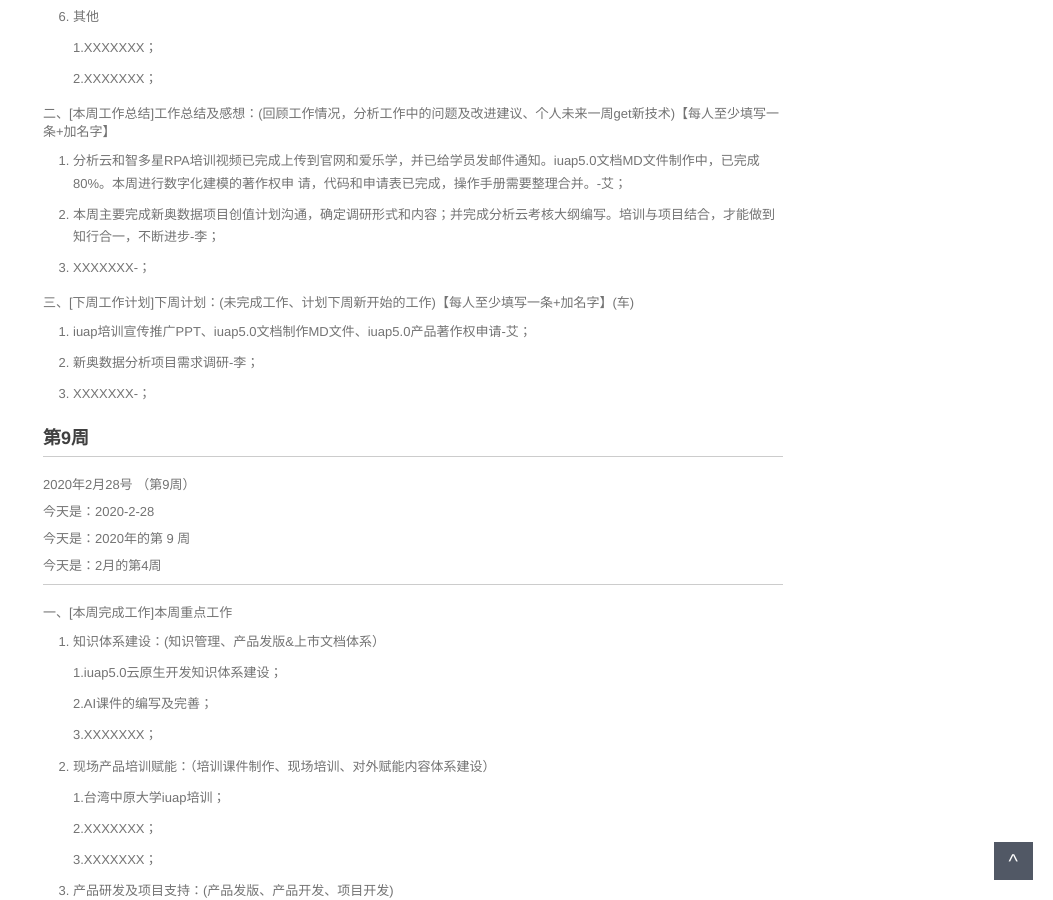
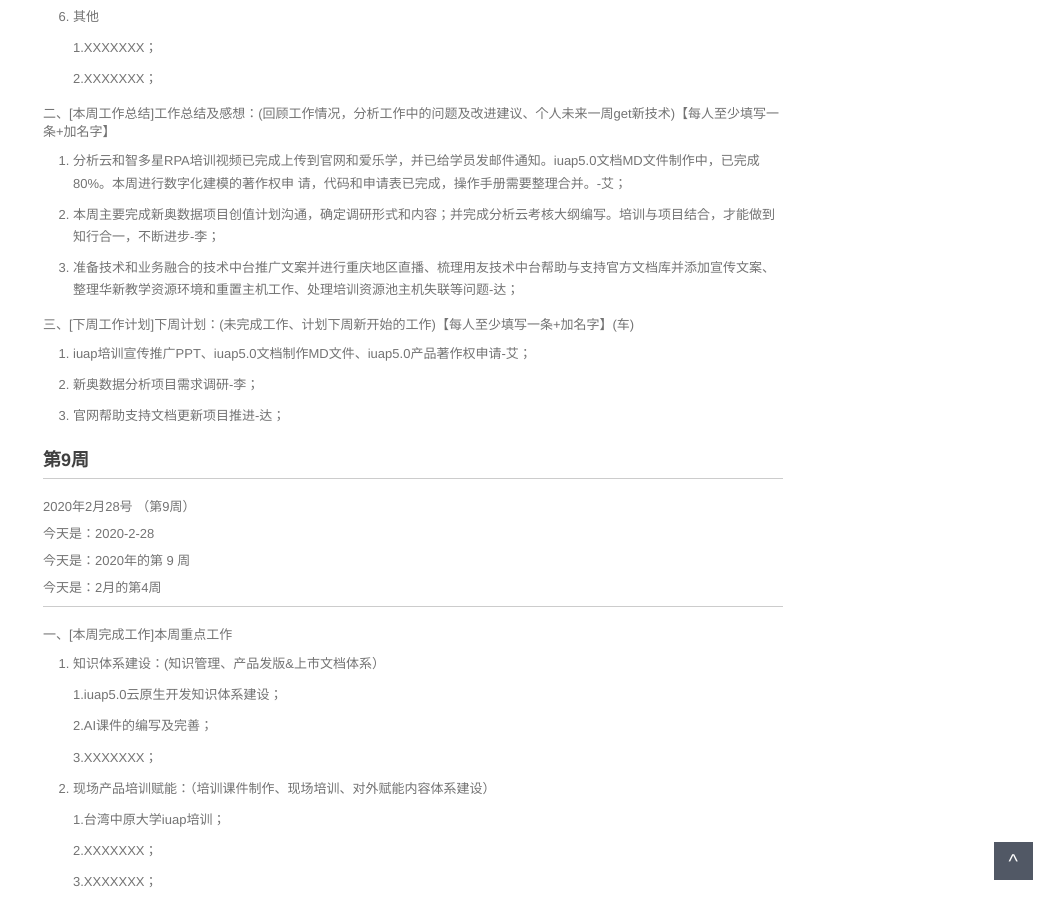
Before and after one commit to walllFlower/blog, a Jekyll site: the page built from 2020-02-28-day_report.md, in a window 1280 px wide and 900 px high, scrolled down 1214 px. Shown: the whole window, without its empty margins (227-1280 px from the left). Built offline with Jekyll 4.4.1, drawn with Linux system fonts in a browser that asks for light colours; comment, search, counter and statistics services are not loaded.

Commit message:
李寅达

```diff
--- a/2020-02-28-day_report.md
+++ b/2020-02-28-day_report.md
@@ -80,7 +80,7 @@ categories: 技术运营工作周报
 
 2. 本周主要完成新奥数据项目创值计划沟通，确定调研形式和内容；并完成分析云考核大纲编写。培训与项目结合，才能做到知行合一，不断进步-李；
 
-3. XXXXXXX-；
+3. 准备技术和业务融合的技术中台推广文案并进行重庆地区直播、梳理用友技术中台帮助与支持官方文档库并添加宣传文案、整理华新教学资源环境和重置主机工作、处理培训资源池主机失联等问题-达；
 
 三、[下周工作计划]下周计划：(未完成工作、计划下周新开始的工作)【每人至少填写一条+加名字】(车)
 
@@ -88,7 +88,7 @@ categories: 技术运营工作周报
 
 2. 新奥数据分析项目需求调研-李；
 
-3. XXXXXXX-；
+3. 官网帮助支持文档更新项目推进-达；
 
 
 
```
